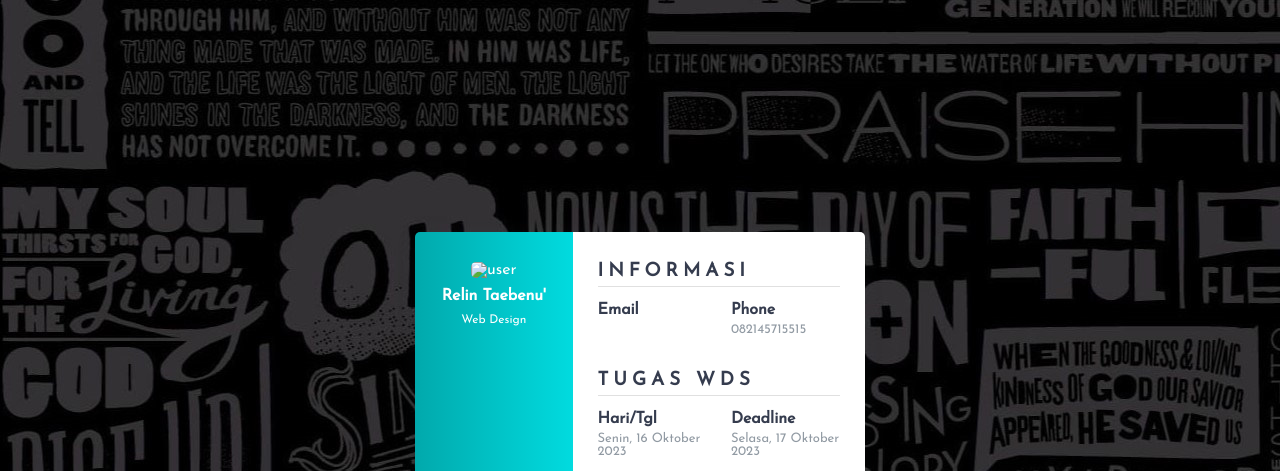
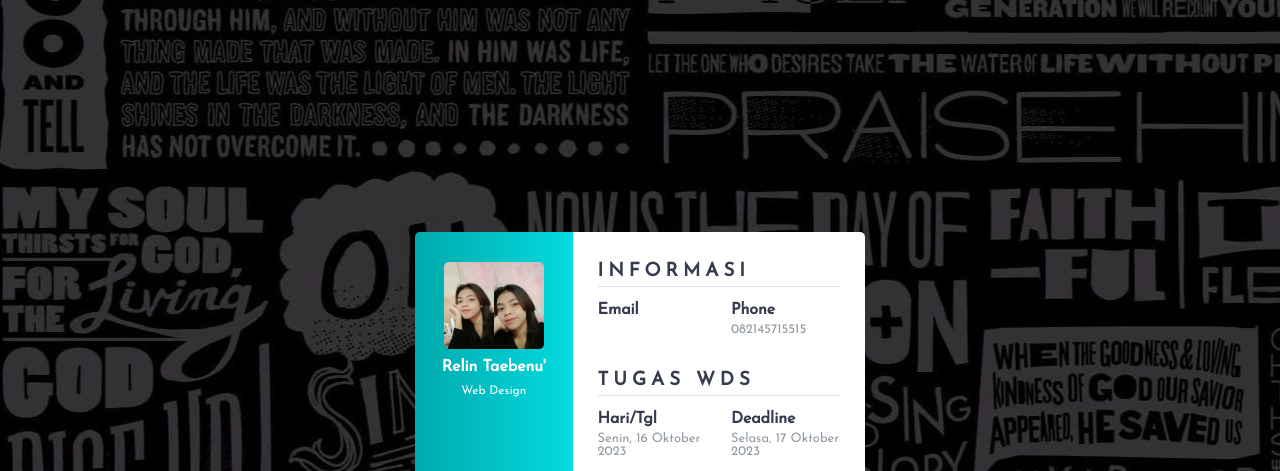
Before and after one commit to TaebenuRelin/positioning, a plain HTML site: page TugasSenin16Oktober/TugasSenin16Oktober/index.html in a window 1280 px wide. Shown: the top 471 px of the page. Drawn offline with Linux system fonts and the light colour scheme.

Commit message:
Update index.html

```diff
--- a/TugasSenin16Oktober/TugasSenin16Oktober/index.html
+++ b/TugasSenin16Oktober/TugasSenin16Oktober/index.html
@@ -1,4 +1,3 @@
-<!DOCTYPE html>
 <html lang="en">
 <head>
 	<meta charset="UTF-8">
@@ -10,7 +9,7 @@
 
 <div class="wrapper">
     <div class="left">
-        <img src="IMG_20231009_120340.png"
+        <img src="relin.jpg"
         alt="user" width="100">
         <h4>Relin Taebenu'</h4>
          <p>Web Design</p>
```
